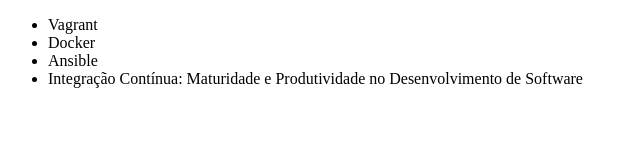
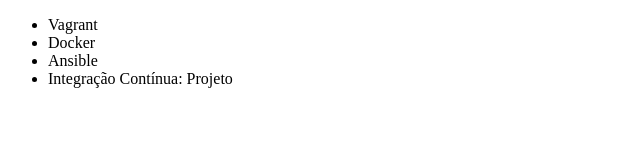
Before and after one commit to Diydar/aprendendogit, a plain HTML site: page index.html in a window 1280 px wide. Shown: the whole page, without its empty margins (0-640 px from the left). Drawn offline with Linux system fonts and the light colour scheme.

Commit message:
colocando projeto no nome

```diff
--- a/index.html
+++ b/index.html
@@ -9,7 +9,7 @@
         <li>Vagrant</li>
         <li>Docker</li>
         <li>Ansible</li>
-        <li>Integração Contínua: Maturidade e Produtividade no Desenvolvimento de Software</li>
+        <li>Integração Contínua: Projeto</li>
     </ul>
 </body>
 </html>
```
